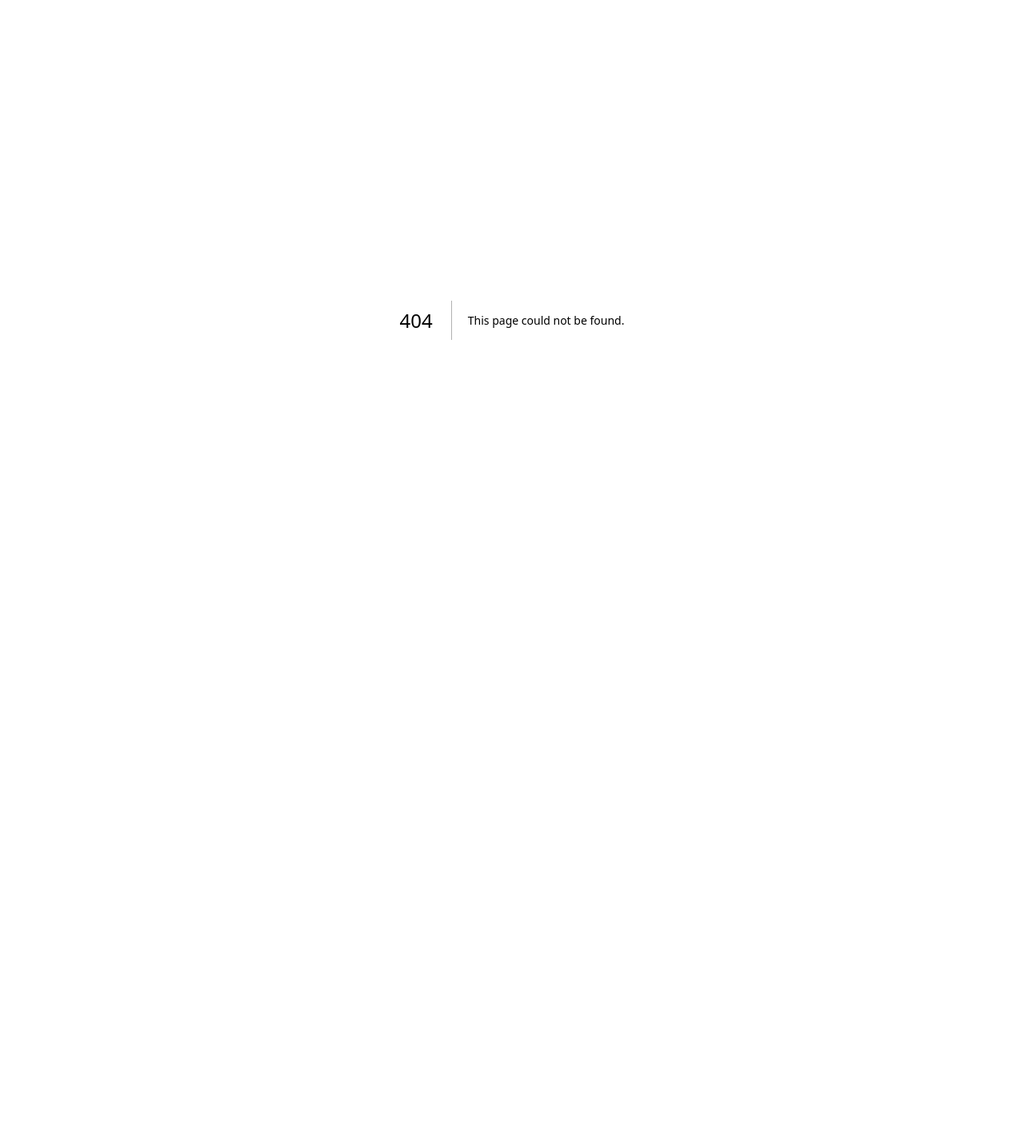
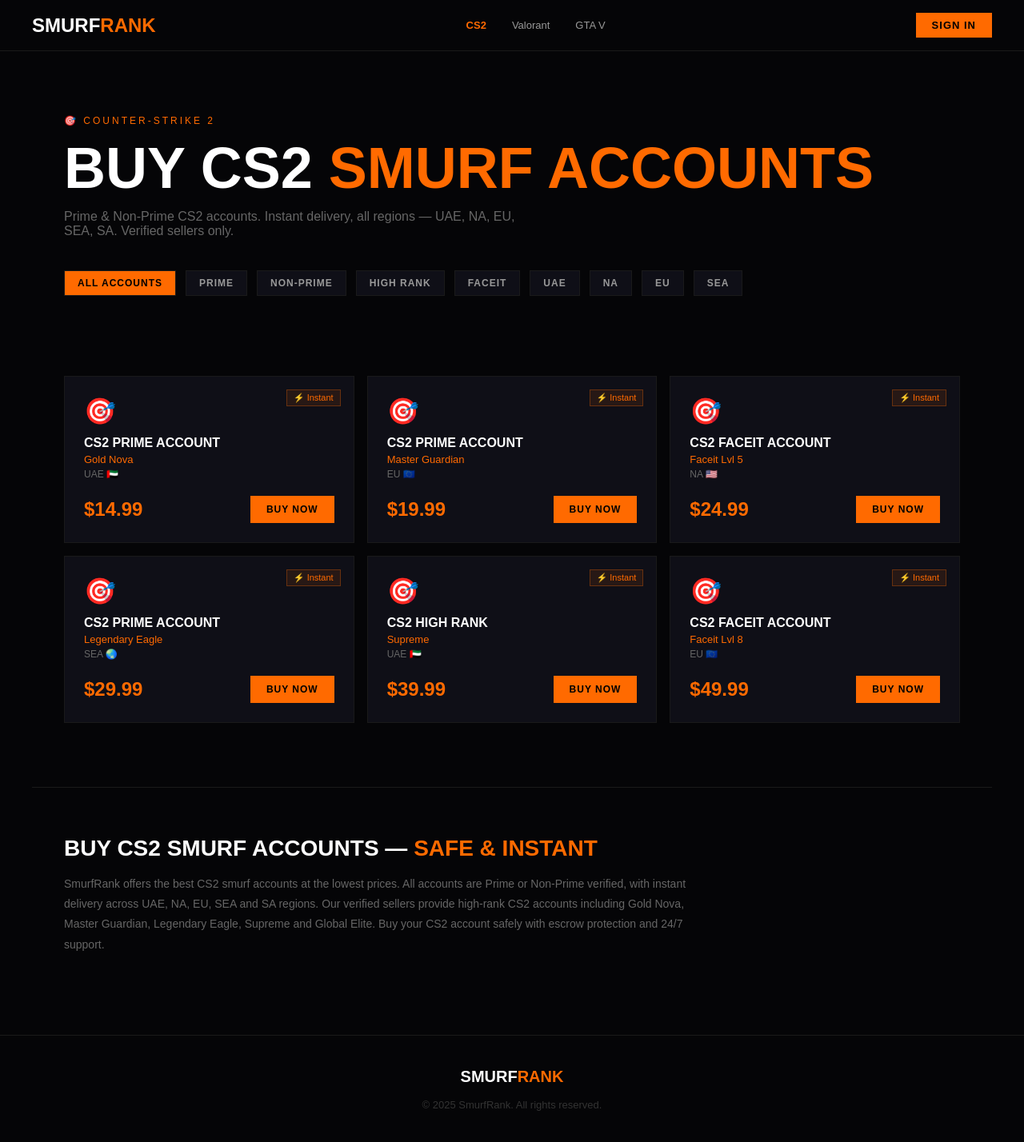
Before and after one commit to njrankitsam11-gif/smurfrank, a Next.js app: page /cs2 in a window 1280 px wide. Before the commit this address had no page. Shown: the whole page at 80% size. Before the commit the page ends 800 px from the top, so only its background shows below. Built offline with nearby package versions, Linux system fonts and the light colour scheme.

Commit message:
CS2 page with listings

```diff
--- /dev/null
+++ b/app/cs2/page.js
@@ -0,0 +1,95 @@
+export default function CS2Page() {
+  return (
+    <main style={{backgroundColor: '#050507', minHeight: '100vh', fontFamily: 'sans-serif', color: 'white'}}>
+
+      {/* NAVBAR */}
+      <nav style={{display: 'flex', alignItems: 'center', justifyContent: 'space-between', padding: '0 40px', height: '64px', borderBottom: '1px solid #1a1a1a', position: 'sticky', top: 0, backgroundColor: '#050507', zIndex: 100}}>
+        <a href="/" style={{fontSize: '24px', fontWeight: 900, textTransform: 'uppercase', textDecoration: 'none', color: 'white'}}>
+          Smurf<span style={{color: '#FF6A00'}}>Rank</span>
+        </a>
+        <div style={{display: 'flex', gap: '32px', fontSize: '13px'}}>
+          <a href="/cs2" style={{color: '#FF6A00', textDecoration: 'none', fontWeight: 700}}>CS2</a>
+          <a href="/valorant" style={{color: '#999', textDecoration: 'none'}}>Valorant</a>
+          <a href="/gta-v" style={{color: '#999', textDecoration: 'none'}}>GTA V</a>
+        </div>
+        <a href="/login" style={{background: '#FF6A00', color: '#000', padding: '8px 20px', fontWeight: 700, textDecoration: 'none', fontSize: '13px', textTransform: 'uppercase', letterSpacing: '1px'}}>Sign In</a>
+      </nav>
+
+      {/* PAGE HERO */}
+      <section style={{padding: '80px 40px 60px', maxWidth: '1200px', margin: '0 auto'}}>
+        <div style={{fontSize: '12px', color: '#FF6A00', letterSpacing: '3px', textTransform: 'uppercase', marginBottom: '16px'}}>
+          🎯 Counter-Strike 2
+        </div>
+        <h1 style={{fontSize: 'clamp(36px, 6vw, 72px)', fontWeight: 900, textTransform: 'uppercase', margin: '0 0 16px', lineHeight: 1}}>
+          Buy CS2 <span style={{color: '#FF6A00'}}>Smurf Accounts</span>
+        </h1>
+        <p style={{color: '#666', fontSize: '16px', maxWidth: '600px', marginBottom: '40px'}}>
+          Prime & Non-Prime CS2 accounts. Instant delivery, all regions — UAE, NA, EU, SEA, SA. Verified sellers only.
+        </p>
+
+        {/* FILTER BAR */}
+        <div style={{display: 'flex', gap: '12px', flexWrap: 'wrap', marginBottom: '40px'}}>
+          {['All Accounts', 'Prime', 'Non-Prime', 'High Rank', 'Faceit', 'UAE', 'NA', 'EU', 'SEA'].map((filter) => (
+            <button key={filter} style={{background: filter === 'All Accounts' ? '#FF6A00' : '#0f0f17', color: filter === 'All Accounts' ? '#000' : '#999', border: '1px solid #1a1a1a', padding: '8px 16px', fontSize: '12px', fontWeight: 700, textTransform: 'uppercase', letterSpacing: '1px', cursor: 'pointer'}}>
+              {filter}
+            </button>
+          ))}
+        </div>
+      </section>
+
+      {/* LISTINGS GRID */}
+      <section style={{padding: '0 40px 80px', maxWidth: '1200px', margin: '0 auto'}}>
+        <div style={{display: 'grid', gridTemplateColumns: 'repeat(auto-fill, minmax(280px, 1fr))', gap: '16px'}}>
+
+          {[
+            {title: 'CS2 Prime Account', rank: 'Gold Nova', region: 'UAE 🇦🇪', price: '$14.99', badge: '⚡ Instant'},
+            {title: 'CS2 Prime Account', rank: 'Master Guardian', region: 'EU 🇪🇺', price: '$19.99', badge: '⚡ Instant'},
+            {title: 'CS2 Faceit Account', rank: 'Faceit Lvl 5', region: 'NA 🇺🇸', price: '$24.99', badge: '⚡ Instant'},
+            {title: 'CS2 Prime Account', rank: 'Legendary Eagle', region: 'SEA 🌏', price: '$29.99', badge: '⚡ Instant'},
+            {title: 'CS2 High Rank', rank: 'Supreme', region: 'UAE 🇦🇪', price: '$39.99', badge: '⚡ Instant'},
+            {title: 'CS2 Faceit Account', rank: 'Faceit Lvl 8', region: 'EU 🇪🇺', price: '$49.99', badge: '⚡ Instant'},
+          ].map((listing, i) => (
+            <div key={i} style={{background: '#0f0f17', border: '1px solid #1a1a1a', padding: '24px', position: 'relative'}}>
+              <div style={{position: 'absolute', top: '16px', right: '16px', background: 'rgba(255,106,0,0.1)', color: '#FF6A00', fontSize: '11px', padding: '3px 8px', border: '1px solid rgba(255,106,0,0.3)'}}>
+                {listing.badge}
+              </div>
+              <div style={{fontSize: '32px', marginBottom: '12px'}}>🎯</div>
+              <div style={{fontSize: '16px', fontWeight: 700, textTransform: 'uppercase', marginBottom: '4px'}}>{listing.title}</div>
+              <div style={{fontSize: '13px', color: '#FF6A00', marginBottom: '4px'}}>{listing.rank}</div>
+              <div style={{fontSize: '12px', color: '#666', marginBottom: '20px'}}>{listing.region}</div>
+              <div style={{display: 'flex', alignItems: 'center', justifyContent: 'space-between'}}>
+                <div style={{fontSize: '24px', fontWeight: 900, color: '#FF6A00'}}>{listing.price}</div>
+                <button style={{background: '#FF6A00', color: '#000', border: 'none', padding: '10px 20px', fontWeight: 700, fontSize: '12px', textTransform: 'uppercase', letterSpacing: '1px', cursor: 'pointer'}}>
+                  Buy Now
+                </button>
+              </div>
+            </div>
+          ))}
+
+        </div>
+      </section>
+
+      {/* SEO TEXT BLOCK */}
+      <section style={{padding: '60px 40px', borderTop: '1px solid #1a1a1a', maxWidth: '1200px', margin: '0 auto'}}>
+        <h2 style={{fontSize: '28px', fontWeight: 900, textTransform: 'uppercase', marginBottom: '16px'}}>
+          Buy CS2 Smurf Accounts — <span style={{color: '#FF6A00'}}>Safe & Instant</span>
+        </h2>
+        <p style={{color: '#666', fontSize: '14px', lineHeight: '1.8', maxWidth: '800px'}}>
+          SmurfRank offers the best CS2 smurf accounts at the lowest prices. All accounts are Prime or Non-Prime verified,
+          with instant delivery across UAE, NA, EU, SEA and SA regions. Our verified sellers provide high-rank CS2 accounts
+          including Gold Nova, Master Guardian, Legendary Eagle, Supreme and Global Elite. Buy your CS2 account safely with
+          escrow protection and 24/7 support.
+        </p>
+      </section>
+
+      {/* FOOTER */}
+      <footer style={{padding: '40px', textAlign: 'center', borderTop: '1px solid #1a1a1a', marginTop: '40px'}}>
+        <div style={{fontSize: '20px', fontWeight: 900, textTransform: 'uppercase', color: 'white', marginBottom: '16px'}}>
+          Smurf<span style={{color: '#FF6A00'}}>Rank</span>
+        </div>
+        <div style={{color: '#333', fontSize: '13px'}}>© 2025 SmurfRank. All rights reserved.</div>
+      </footer>
+
+    </main>
+  )
+}
```
